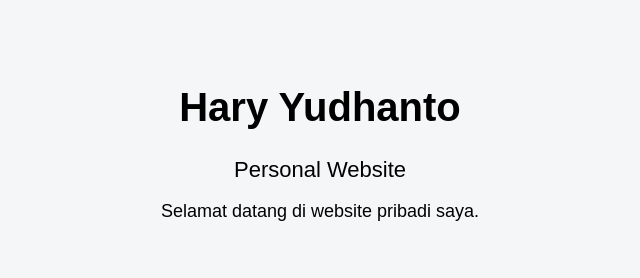
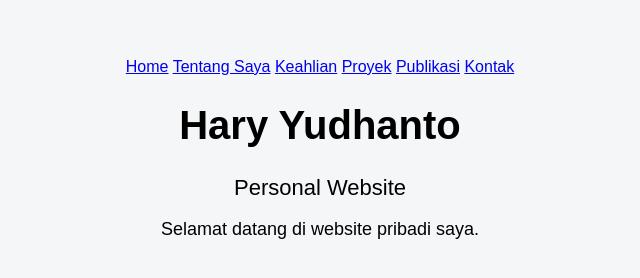
Before and after one commit to harytakumi/Hary-Yudhanto, a plain HTML site: page index.html in a window 1280 px wide. Shown: the whole page, without its empty margins (320-960 px from the left). Drawn offline with Linux system fonts and the light colour scheme.

Commit message:
Update index.html

```diff
--- a/index.html
+++ b/index.html
@@ -10,6 +10,15 @@
 
 <body>
 
+  <nav class="main-nav" aria-label="Navigasi utama">
+  <a href="#home">Home</a>
+  <a href="#about">Tentang Saya</a>
+  <a href="#expertise">Keahlian</a>
+  <a href="#projects">Proyek</a>
+  <a href="#publications">Publikasi</a>
+  <a href="#contact">Kontak</a>
+</nav>
+
     <h1>Hary Yudhanto</h1>
 
     <h2>Personal Website</h2>
```
